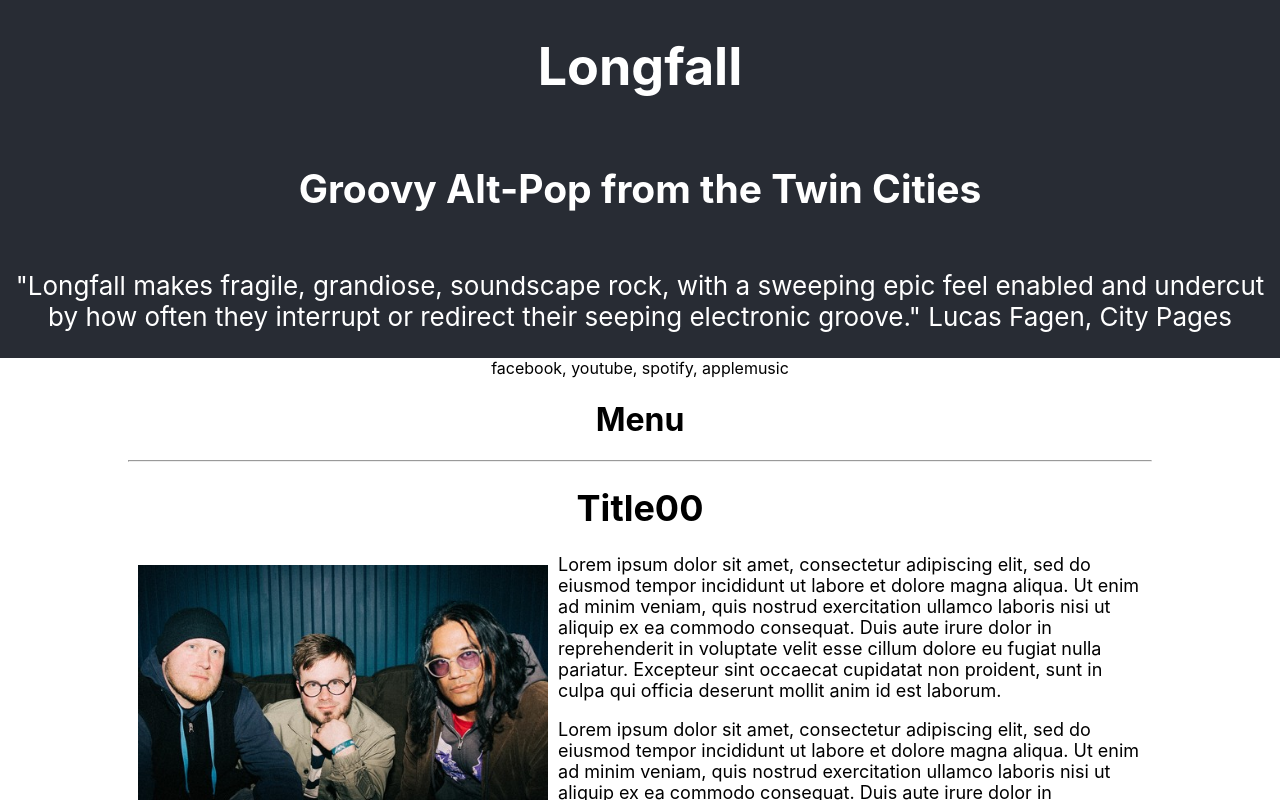
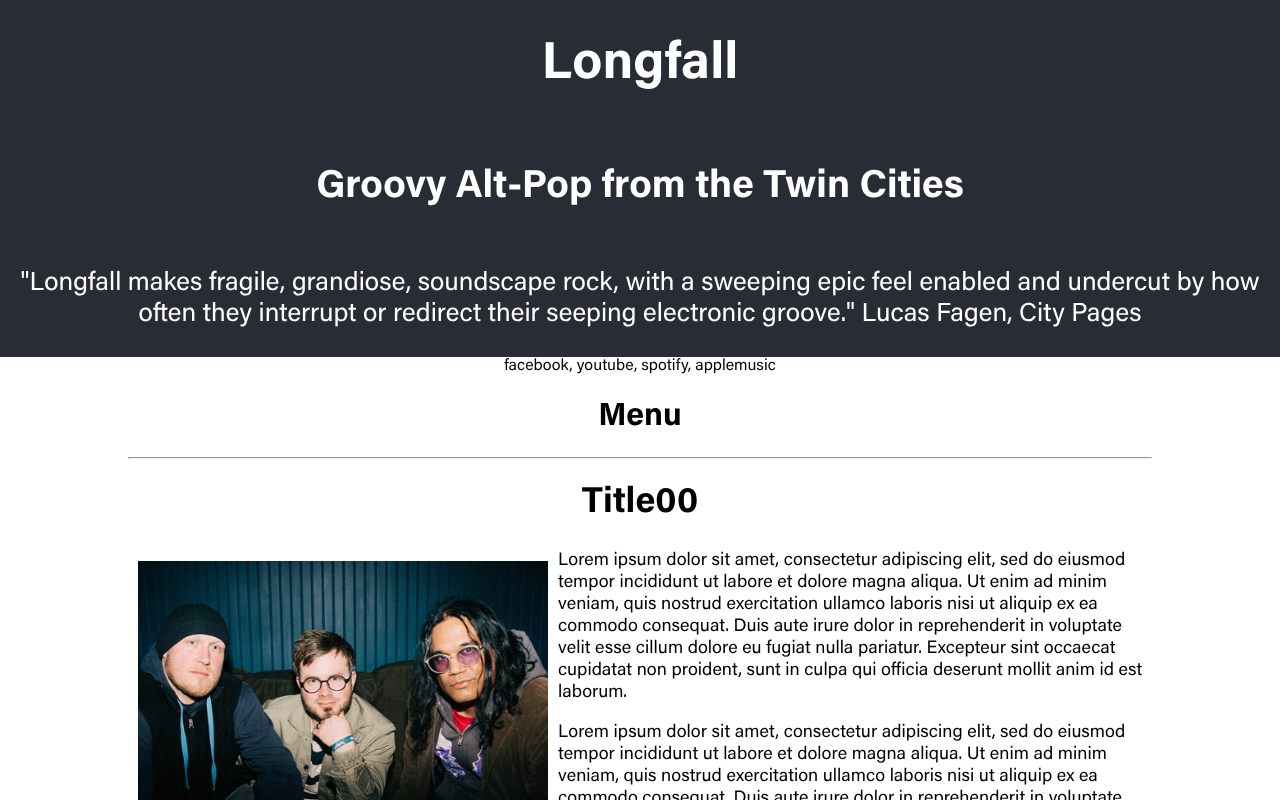
Before and after one commit to devjanaprime/longfallWebsite2022, a React (Create React App) app: page / in a window 1280 px wide. Shown: the top 800 px of the page. Built offline with nearby package versions, Linux system fonts and the light colour scheme.

Commit message:
added acumin font

```diff
--- a/src/components/App/App.css
+++ b/src/components/App/App.css
@@ -1,5 +1,6 @@
 .App {
   text-align: center;
+  font-family: acumin;
 }
 
 .App-article {
@@ -61,11 +62,8 @@
   color: #61dafb;
 }
 
-@keyframes App-logo-spin {
-  from {
-    transform: rotate(0deg);
-  }
-  to {
-    transform: rotate(360deg);
-  }
+
+@font-face {
+  font-family: acumin;
+  src: url( '../../fonts/AcuminVariableConcept.otf' );
 }
```
Also changed, not shown: src/fonts/AcuminVariableConcept.otf (added).
